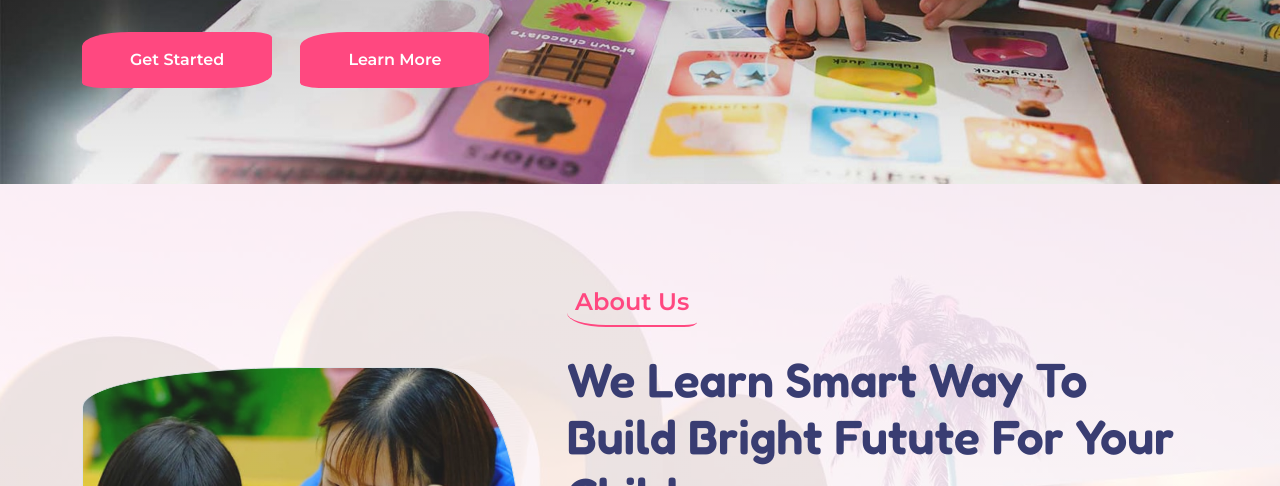
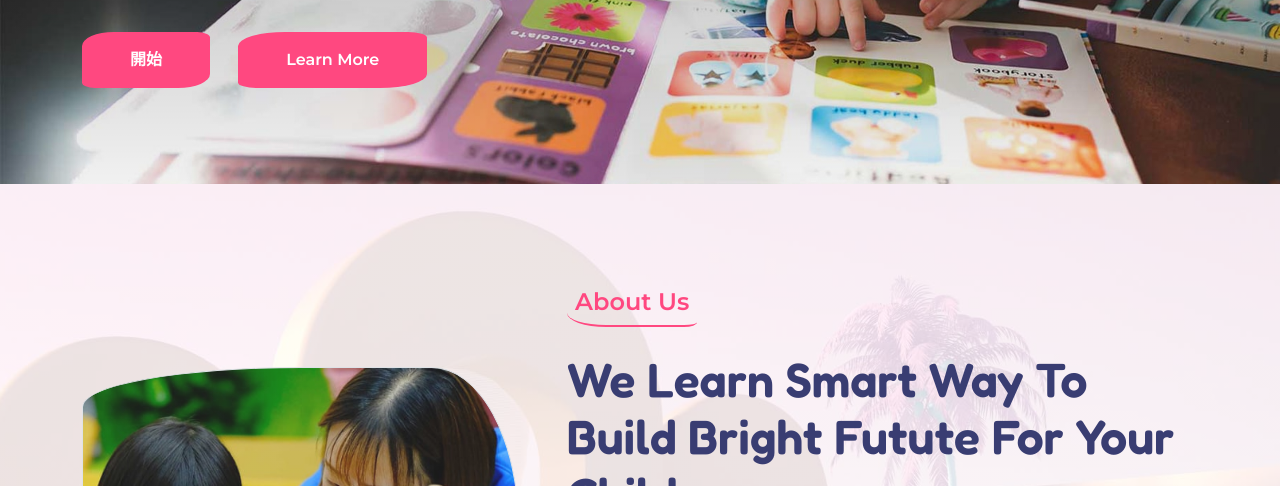
Before and after one commit to 41371211h/web, a plain HTML site: page index.html in a window 1280 px wide. Shown: the part 614-1100 px from the top of the page. Drawn offline with nearby package versions, Linux system fonts and the light colour scheme; some packages are replaced by stand-ins of ours; a script that the page names is missing.

Commit message:
Update index.html

```diff
--- a/index.html
+++ b/index.html
@@ -130,7 +130,7 @@
                     <div class="col-lg-7 col-md-12">
                         <h1 class="mb-3 text-primary">We Care Your Baby</h1>
                         <h1 class="mb-5 display-1 text-white">The Best Play Area For Your Kids</h1>
-                        <a href="" class="btn btn-primary px-4 py-3 px-md-5  me-4 btn-border-radius">Get Started</a>
+                        <a href="" class="btn btn-primary px-4 py-3 px-md-5  me-4 btn-border-radius">開始</a>
                         <a href="" class="btn btn-primary px-4 py-3 px-md-5 btn-border-radius">Learn More</a>
                     </div>
                 </div>
```
